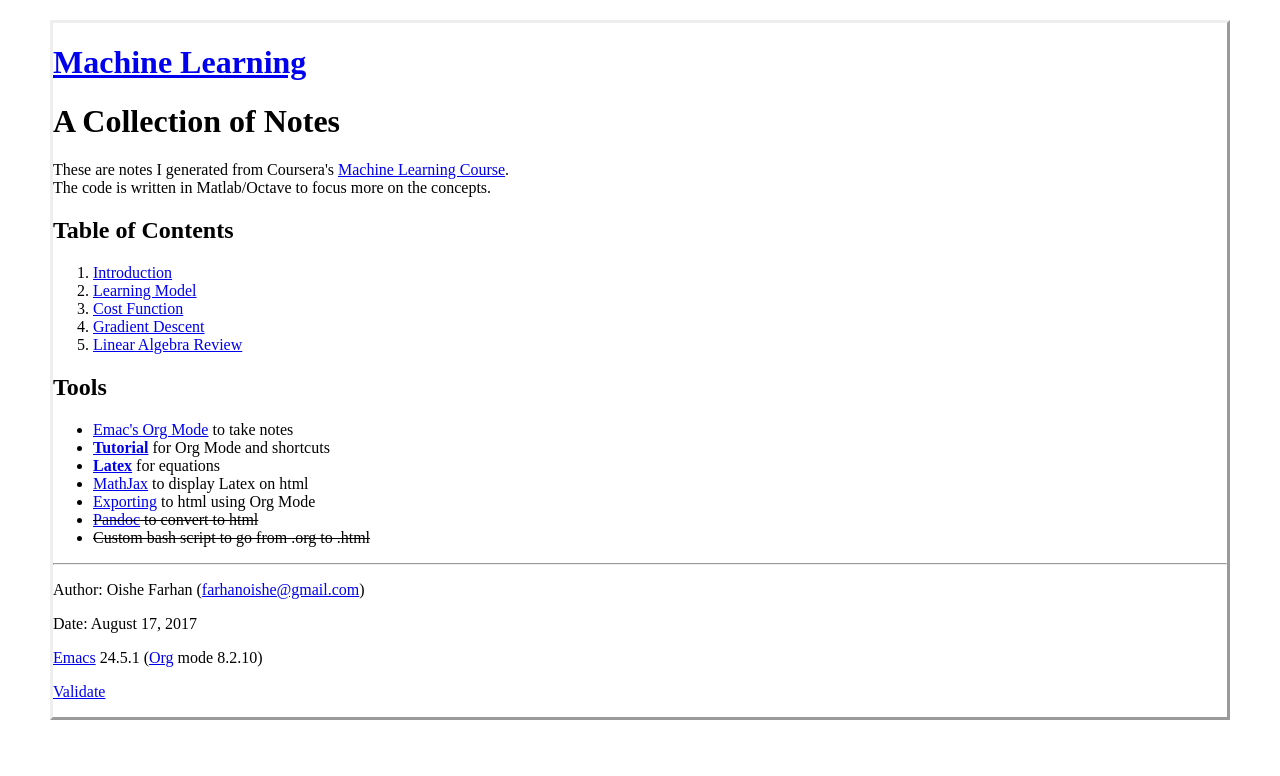
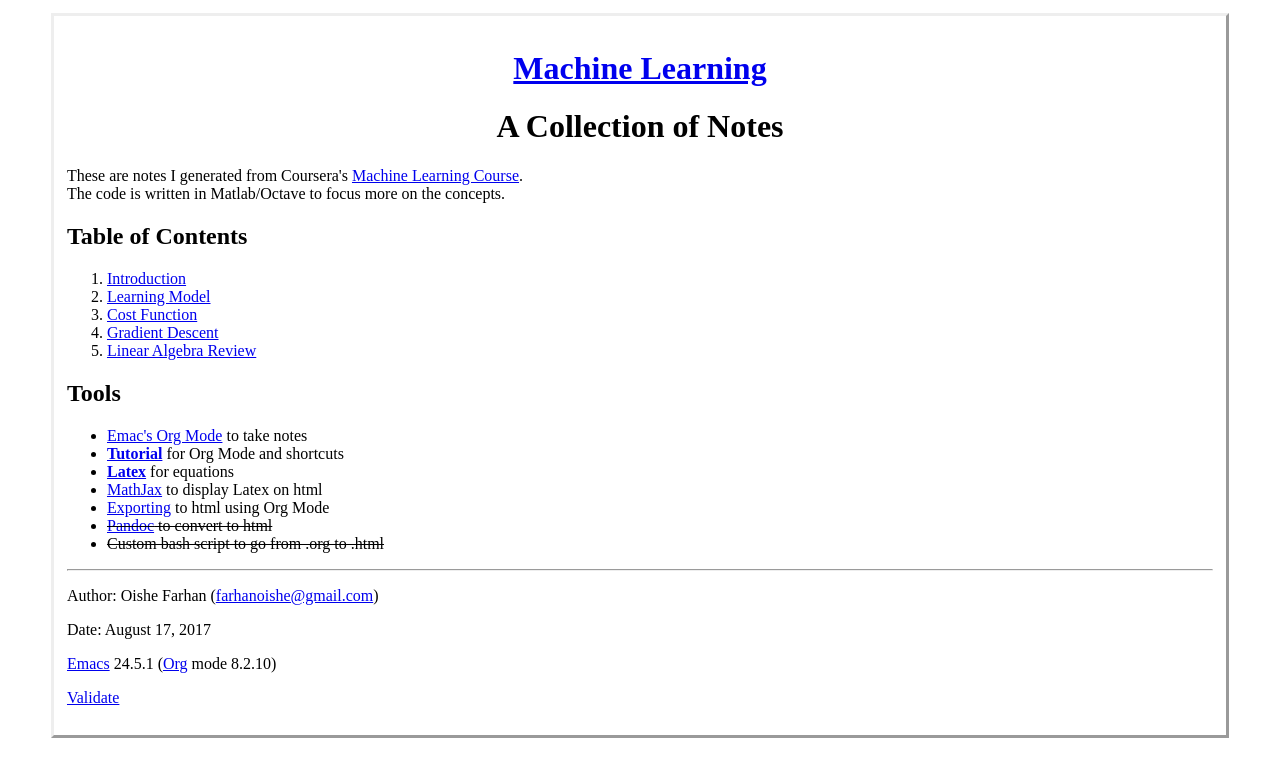
Before and after one commit to Oishe/ML, a plain HTML site: page index.html in a window 1280 px wide. Drawn offline with Linux system fonts and the light colour scheme.

Commit message:
padding and title alignment

```diff
--- a/css/style1.css
+++ b/css/style1.css
@@ -1,12 +1,15 @@
-title{
-  text-align: center;
+.titleTOP{
+  text-align:center;
 }
-#titleTOP {
 
+.title{
+  text-align:center;
 }
+
 body {
   background-color:white;
   color:black;
-  margin:20px 50px;
+  margin:1% 4%;
   border-style:outset;
+  padding:1% 1%;
 }
```
Also changed, not shown: 1 other file.
